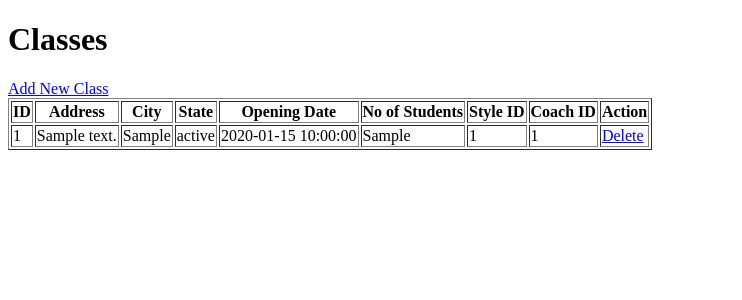
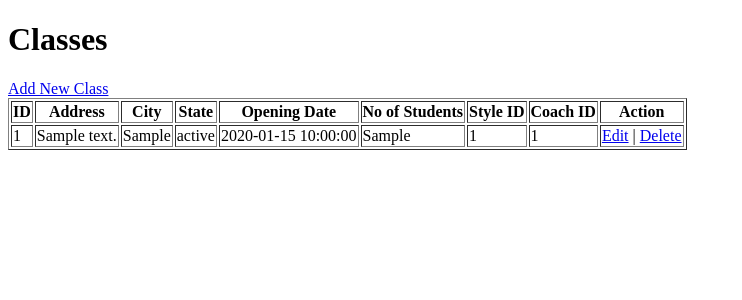
Before and after one commit to saikiran-shriram/martial-arts-class-data-management, a Flask app: page /classes in a window 1280 px wide. Shown: the top 300 px of the page, without its empty margins (0-742 px from the left). Run offline with Flask 3, Linux system fonts and the light colour scheme; tables that the repository leaves empty or names only in its code hold one stand-in row (values such as "Sample post").

Commit message:
Add edit link to classes.html

```diff
--- a/templates/classes.html
+++ b/templates/classes.html
@@ -20,7 +20,10 @@
             <td>{{ c.no_of_students }}</td>
             <td>{{ c.style_id }}</td>
             <td>{{ c.coach_id }}</td>
-            <td><a href="/classes/delete/{{ c.class_id }}">Delete</a></td>
+            <td>
+    <a href="/classes/edit/{{ c.class_id }}">Edit</a> |
+    <a href="/classes/delete/{{ c.class_id }}">Delete</a>
+</td>
         </tr>
         {% endfor %}
     </table>
```
